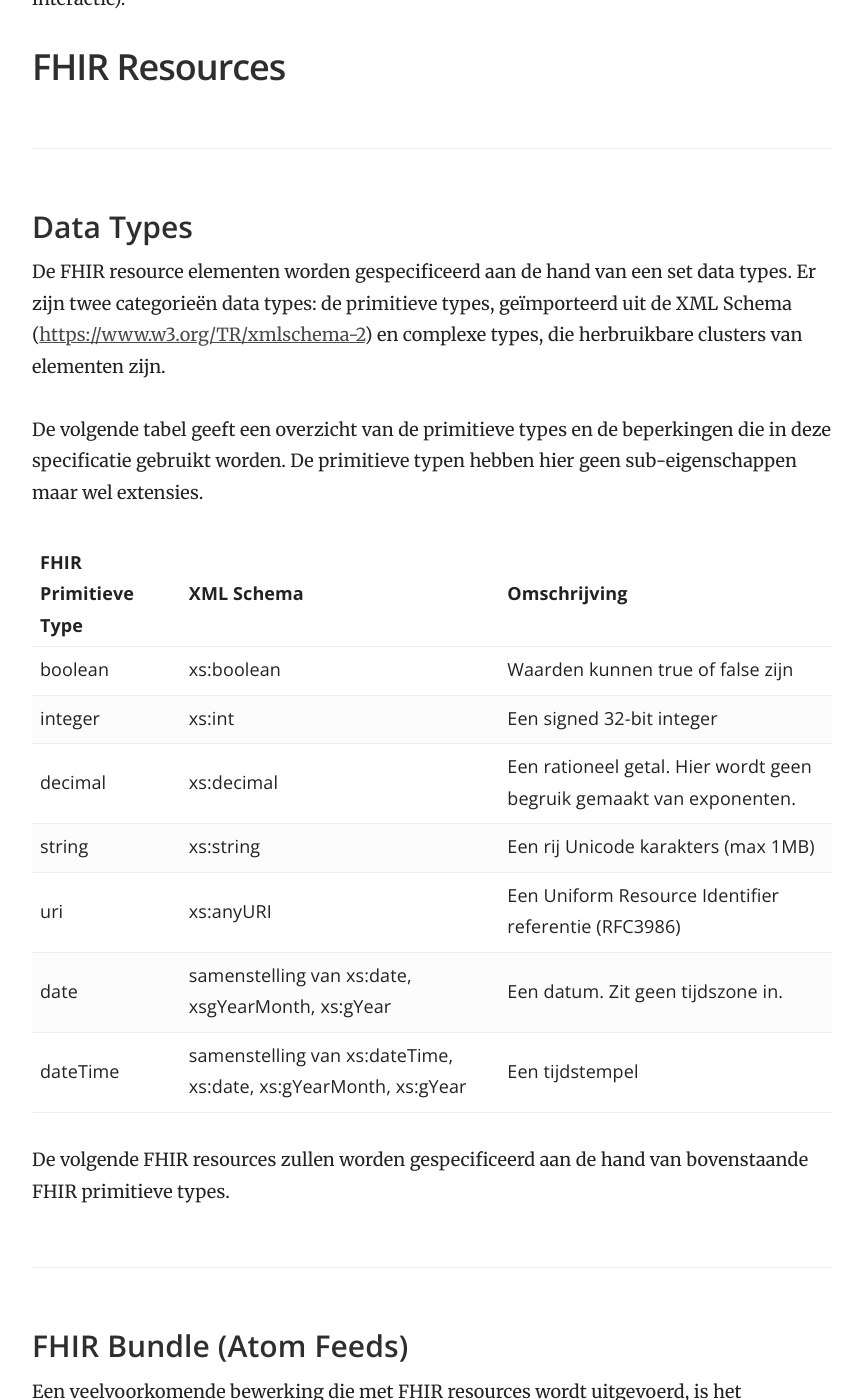
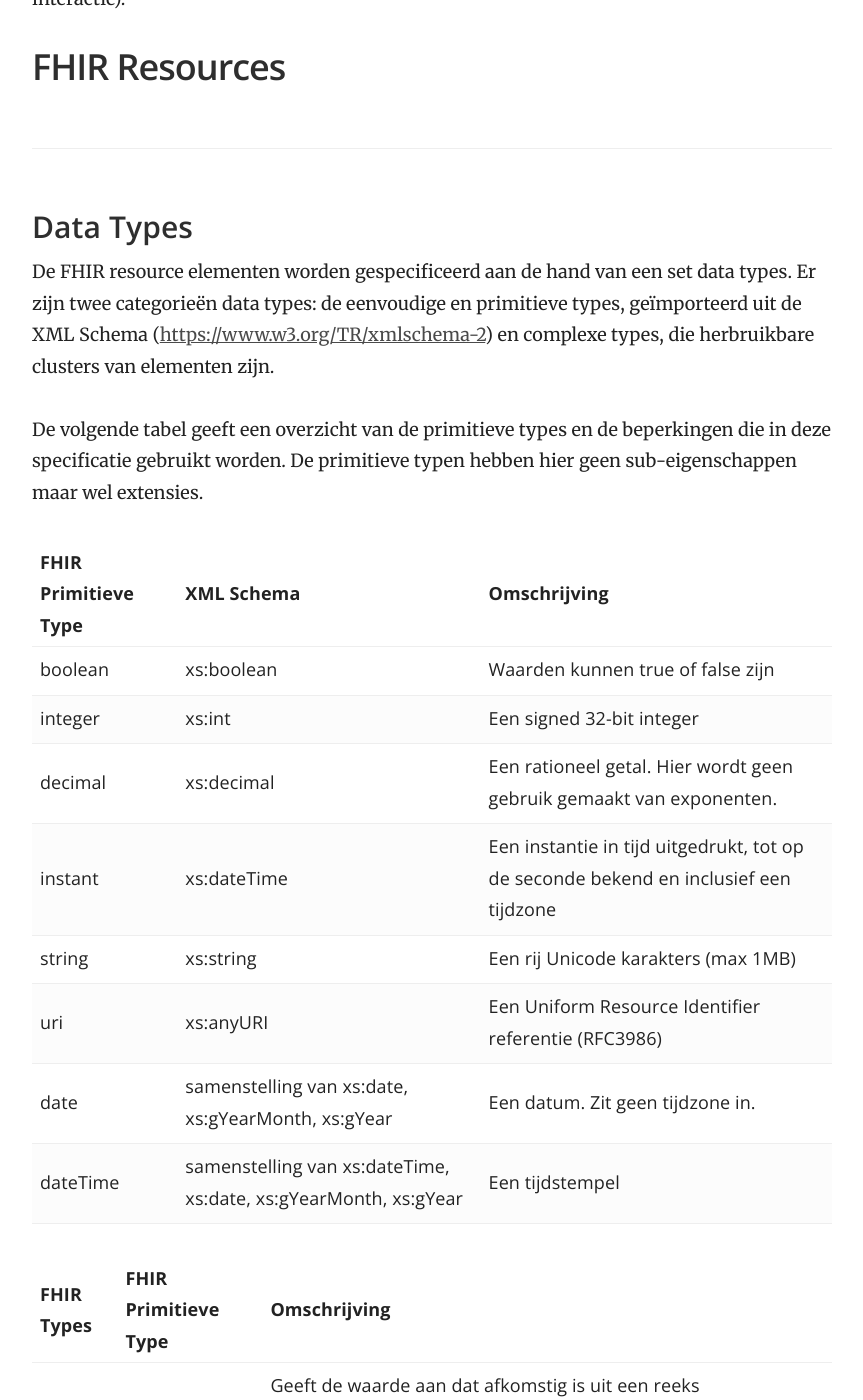
Before and after one commit to Koppeltaal/Koppeltaal-Documentation, a Jekyll site: the page built from technologie-architectuur.md, in a window 1280 px wide and 1400 px high, scrolled down 32458 px. Shown: the whole window, without its empty margins (358-1221 px from the left). Built offline with Jekyll 4.4.1, drawn with Linux system fonts in a browser that asks for light colours; some of the changed text lies outside the part shown.

Commit message:
GitBook: [master] one page modified

```diff
--- a/technologie-architectuur.md
+++ b/technologie-architectuur.md
@@ -810,7 +810,7 @@ FHIR Messagetypes
 
 ### Data Types
 
-De FHIR resource elementen worden gespecificeerd aan de hand van een set data types. Er zijn twee categorieën data types: de primitieve types, geïmporteerd uit de XML Schema \([https://www.w3.org/TR/xmlschema-2](https://www.w3.org/TR/xmlschema-2/)\) en complexe types, die herbruikbare clusters van elementen zijn.
+De FHIR resource elementen worden gespecificeerd aan de hand van een set data types. Er zijn twee categorieën data types: de eenvoudige en primitieve types, geïmporteerd uit de XML Schema \([https://www.w3.org/TR/xmlschema-2](https://www.w3.org/TR/xmlschema-2/)\) en complexe types, die herbruikbare clusters van elementen zijn.
 
 De volgende tabel geeft een overzicht van de primitieve types en de beperkingen die in deze specificatie gebruikt worden. De primitieve typen hebben hier geen sub-eigenschappen maar wel extensies.
 
@@ -818,11 +818,19 @@ De volgende tabel geeft een overzicht van de primitieve types en de beperkingen
 | :--- | :--- | :--- |
 | boolean | xs:boolean | Waarden kunnen true of false zijn |
 | integer | xs:int | Een signed 32-bit integer |
-| decimal | xs:decimal | Een rationeel getal. Hier wordt geen begruik gemaakt van exponenten. |
+| decimal | xs:decimal | Een rationeel getal. Hier wordt geen gebruik gemaakt van exponenten. |
+| instant | xs:dateTime | Een instantie in tijd uitgedrukt, tot op de seconde bekend en inclusief een tijdzone |
 | string | xs:string | Een rij Unicode karakters \(max 1MB\) |
 | uri | xs:anyURI | Een Uniform Resource Identifier referentie \(RFC3986\) |
-| date | samenstelling van xs:date, xsgYearMonth, xs:gYear | Een datum. Zit geen tijdszone in. |
+| date | samenstelling van xs:date, xs:gYearMonth, xs:gYear | Een datum. Zit geen tijdzone in. |
 | dateTime | samenstelling van xs:dateTime, xs:date, xs:gYearMonth, xs:gYear | Een tijdstempel |
+
+| FHIR Types | FHIR Primitieve Type | Omschrijving |
+| :--- | :--- | :--- |
+| code | string | Geeft de waarde aan dat afkomstig is uit een reeks gecontroleerde strings die elders zijn gedefinieerd \(zie het gebruik van codes voor meer informatie\) |
+| oid | uri | Een OID dat een URI representeerd \(RFC3001\) |
+| uuid | uri | Een UUID dat een URI representeerd \(RFC4122\) |
+| id | string | Een identifier van max 36 karakters |
 
 De volgende FHIR resources zullen worden gespecificeerd aan de hand van bovenstaande FHIR primitieve types.
 
```
